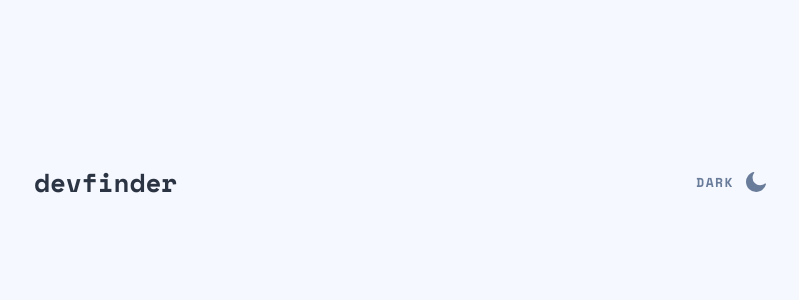
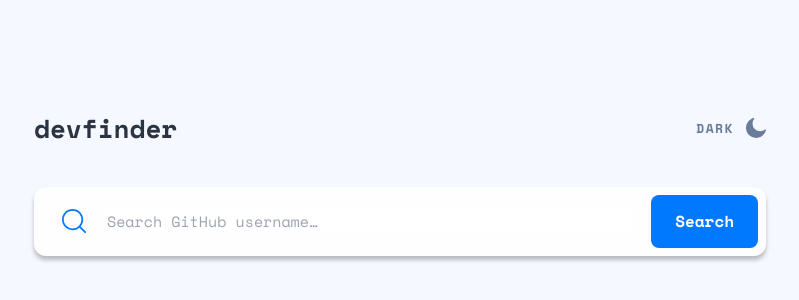
Before and after one commit to GabrielaMendes/search-guthub-user-app, a React (Create React App) app: page / in a window 1280 px wide. Shown: the part 218-518 px from the top of the page, without its empty margins (240-1039 px from the left). Built offline with nearby package versions, Linux system fonts and the light colour scheme.

Commit message:
Created search bar component

```diff
--- a/src/App.js
+++ b/src/App.js
@@ -1,9 +1,16 @@
+import { useState } from "react";
 import Header from "./components/Header";
+import Search from "./components/Search";
 
 function App() {
+  const [user, setUser] = useState(null)
+
+  function handleSearchUser() {}
+
 	return (
 		<div className="max-w-full w-[780px] p-6">
       <Header />
+      <Search onSearchUser={handleSearchUser} />
     </div>
 	);
 }
--- /dev/null
+++ b/src/components/Search.js
@@ -0,0 +1,27 @@
+import { useRef } from "react";
+
+export default function Search({ onSearchUser, notFound = false }) {
+	const inputEl = useRef(null);
+
+	return (
+		<form className="card shadow-strong mt-10 p-2 flex items-center gap-5 max-sm:gap-3">
+			<img src="./images/icon-search.svg" alt="search icon" className="ml-5" />
+
+			<input
+				ref={inputEl}
+				type="text"
+				placeholder="Search GitHub username…"
+				className="grow caret-primary-blue focus:outline-none"
+			/>
+
+			{notFound && <span className="font-bold text-error-red">No results</span>}
+
+			<button
+				onClick={onSearchUser}
+				className="py-3.5 px-6 rounded-lg bg-primary-blue hover:bg-secondary-blue text-off-white dark:text-white text-[1rem] font-bold"
+			>
+				Search
+			</button>
+		</form>
+	);
+}
--- a/src/index.css
+++ b/src/index.css
@@ -4,7 +4,7 @@
 
 @layer base {
 	body {
-		@apply m-0 w-screen h-full min-h-screen font-space-mono text-base bg-very-light-blue text-dark-gray dark:bg-very-dark-blue dark:text-white flex items-center justify-center;
+		@apply m-0 w-screen h-full min-h-screen font-space-mono text-base bg-very-light-blue text-dark-gray dark:bg-almost-black dark:text-white flex items-center justify-center;
 	}
 
 	h1 {
@@ -29,3 +29,9 @@
     @apply transition-colors duration-200 ease-linear
   }
 }
+
+@layer components {
+  .card {
+    @apply rounded-xl bg-off-white dark:bg-very-dark-blue
+  }
+}
```
Also changed, not shown: public/images/icon-search.svg (added).
